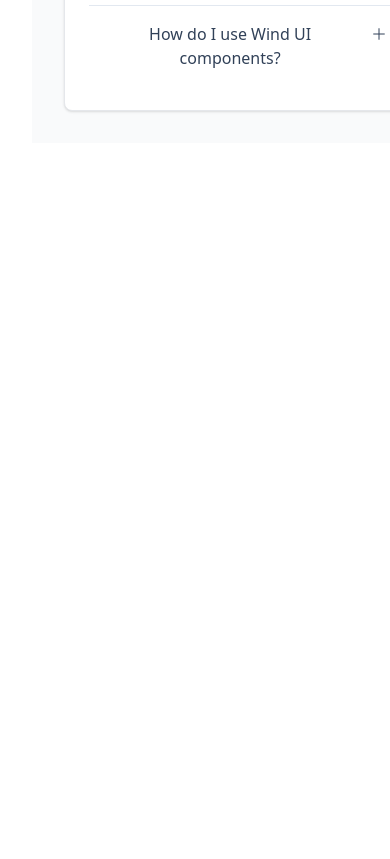
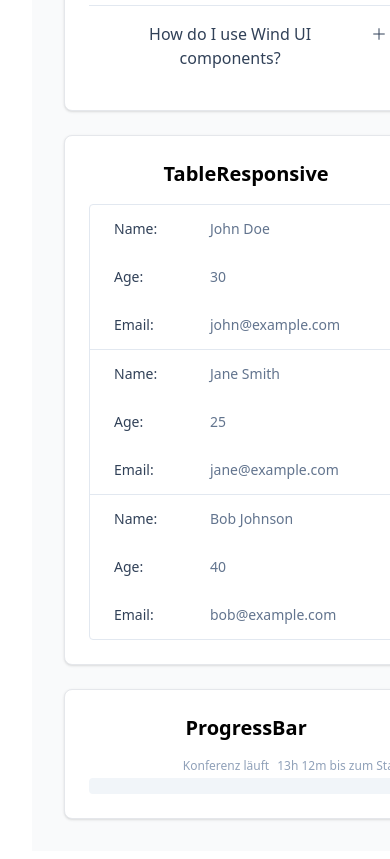
Before and after one commit to marcohoegen/TWP_KonferenzTool, a React app in the folder frontend/: page /componentshowcase in a window 390 px wide. Shown: the part 4120-4979 px from the top of the page. Before the commit the page ends 4295 px from the top, so only its background shows below. Built offline with nearby package versions, Linux system fonts and the light colour scheme; the HTML template or start-up script is replaced by a standard one.

Commit message:
added ProgressBar and TableResponsive and minor fixes for InputDatePicker

```diff
--- a/frontend/src/common/InputDatePicker.tsx
+++ b/frontend/src/common/InputDatePicker.tsx
@@ -1,5 +1,5 @@
 import { useState, useRef, type ChangeEvent } from "react";
-import CalendarIcon from "../assets/calendarIcon.svg";
+import calendarIcon from "../assets/calendarIcon.svg";
 
 interface InputDatePickerProps {
   id: string;
@@ -26,8 +26,8 @@
   };
 
   const handleIconClick = () => {
-    inputRef.current?.showPicker?.(); // moderne Browser: öffnet das native Picker-Popup
-    inputRef.current?.focus();         // Fallback: focus
+    inputRef.current?.showPicker?.();
+    inputRef.current?.focus();
   };
 
   return (
@@ -56,7 +56,7 @@
         className="absolute right-2 top-2.5 h-5 w-5 cursor-pointer"
         onClick={handleIconClick}
       >
-        <img src={CalendarIcon} alt="Calendar" />
+        <img src={calendarIcon} alt="Calendar" />
       </div>
 
       {helperText && (
--- /dev/null
+++ b/frontend/src/common/ProgressBar.tsx
@@ -0,0 +1,103 @@
+import { useEffect, useState } from "react";
+
+/*
+    <ProgressBar
+      startTime="2025-01-01T10:00:00Z"
+      endTime="2025-01-01T12:00:00Z"
+      label="Konferenz läuft"
+      direction="fill"   // oder "empty"
+    />
+*/
+
+interface ProgressBarProps {
+  startTime: string;
+  endTime: string;
+  label?: string;
+  direction?: "fill" | "empty";
+}
+
+export default function ProgressBar({
+  startTime,
+  endTime,
+  label = "",
+  direction = "fill"
+}: ProgressBarProps) {
+
+  const [progress, setProgress] = useState(0);
+  const [remainingText, setRemainingText] = useState("");
+
+  useEffect(() => {
+    const start = new Date(startTime).getTime();
+    const end = new Date(endTime).getTime();
+
+    const update = () => {
+      const now = Date.now();
+
+
+      if (now < start) {
+        setProgress(0);
+        const secondsUntilStart = Math.floor((start - now) / 1000);
+        setRemainingText(formatTime(secondsUntilStart) + " bis zum Start");
+        return;
+      }
+
+      if (now >= end) {
+        setProgress(direction === "fill" ? 100 : 0);
+        setRemainingText("Beendet");
+        return;
+      }
+
+      const total = end - start;
+      const elapsed = now - start;
+      const percent = Math.min(100, Math.max(0, (elapsed / total) * 100));
+      const displayProgress = direction === "fill" ? percent : 100 - percent;
+
+      setProgress(displayProgress);
+
+      const remainingSeconds = Math.floor((end - now) / 1000);
+
+      setRemainingText(
+        formatTime(remainingSeconds) +
+          (direction === "fill" ? "verbleibend" : "verbleibend")
+      );
+    };
+
+    update();
+    const timer = setInterval(update, 1000);
+    return () => clearInterval(timer);
+
+  }, [startTime, endTime, direction]);
+
+  return (
+    <div className="relative w-full">
+      <label className="mb-1 block text-right text-xs text-slate-400">
+        {label && <span className="mr-2">{label}</span>}
+        {remainingText}
+      </label>
+
+      <progress
+        max={100}
+        value={progress}
+        className="block w-full overflow-hidden rounded bg-slate-100
+                   [&::-webkit-progress-bar]:bg-slate-100
+                   [&::-webkit-progress-value]:bg-emerald-500
+                   [&::-moz-progress-bar]:bg-emerald-500"
+      >
+        {Math.floor(progress)}%
+      </progress>
+    </div>
+  );
+}
+
+// Das eventuell noch außerhalb erstellen als Standardfunktion
+function formatTime(seconds: number): string {
+  if (seconds <= 0) return "0s";
+
+  const h = Math.floor(seconds / 3600);
+  const m = Math.floor((seconds % 3600) / 60);
+  const s = seconds % 60;
+
+  if (h > 0) return `${h}h ${m}m`;
+  if (m > 0) return `${m}m ${s}s`;
+  return `${s}s`;
+}
--- /dev/null
+++ b/frontend/src/common/TableResponsive.tsx
@@ -0,0 +1,63 @@
+{/*
+    PASST SICH LEIDER NOCH NICHT GUT AN BEI MITTLERER BREITE;
+    BESONDERS GUT ALLERDINGS BEI GROSS UND SEHR KLEIN;
+*/}
+
+
+interface Column {
+  key: string;
+  label: string;
+}
+
+interface Row {
+  [key: string]: string;
+}
+
+interface TableResponsiveProps {
+  columns: Column[];
+  data: Row[];
+}
+
+export default function TableResponsive({ columns, data }: TableResponsiveProps) {
+  return (
+    <table className="w-full text-left border border-separate rounded border-slate-200" cellSpacing={0}>
+      <thead className="hidden sm:table-header-group">
+        <tr>
+          {columns.map((col) => (
+            <th
+              key={col.key}
+              className="h-12 px-6 text-sm font-medium border-l first:border-l-0 bg-slate-100 text-slate-700"
+            >
+              {col.label}
+            </th>
+          ))}
+        </tr>
+      </thead>
+
+      <tbody>
+        {data.map((row, rowIndex) => (
+          <tr
+            key={rowIndex}
+            className="block border-b sm:table-row last:border-b-0 border-slate-200 sm:border-none"
+          >
+            {columns.map((col) => (
+              <td
+                key={col.key}
+                data-th={col.label}
+                className="
+                  before:w-24 before:inline-block before:font-medium before:text-slate-700
+                  before:content-[attr(data-th)':'] sm:before:content-none
+                  flex items-center sm:table-cell
+                  h-12 px-6 text-sm sm:border-t sm:border-l first:border-l-0
+                  border-slate-200 text-slate-500
+                "
+              >
+                {row[col.key]}
+              </td>
+            ))}
+          </tr>
+        ))}
+      </tbody>
+    </table>
+  );
+}
--- a/frontend/src/pages/ComponentShowcase.tsx
+++ b/frontend/src/pages/ComponentShowcase.tsx
@@ -17,6 +17,8 @@
 import SelectFieldMenu from "../common/SelectFieldMenu";
 import InputFieldTime from "../components/InputFieldTime";
 import AccordionBasic from "../common/AccordionBasic";
+import TableResponsive from "../common/TableResponsive";
+import ProgressBar from "../common/ProgressBar";
 const ComponentShowCase = () => {
   return (
     <div className="flex flex-col items-center justify-center min-h-screen bg-white">
@@ -163,6 +165,34 @@
               ]}
           />
           </div>
+
+          <div className="p-6 bg-white border border-gray-200 rounded-lg shadow-sm">
+            <h3 className="text-xl font-semibold mb-4">TableResponsive</h3>
+
+            <TableResponsive
+              columns={[
+                { key: "name", label: "Name" },
+                { key: "age", label: "Age" },
+                { key: "email", label: "Email" },
+              ]}
+              data={[
+                { name: "John Doe", age: "30", email: "john@example.com" },
+                { name: "Jane Smith", age: "25", email: "jane@example.com" },
+                { name: "Bob Johnson", age: "40", email: "bob@example.com" },
+              ]}
+            />
+          </div>
+
+          <div className="p-6 bg-white border border-gray-200 rounded-lg shadow-sm">
+            <h3 className="text-xl font-semibold mb-4">ProgressBar</h3>
+
+            <ProgressBar
+            startTime="2025-11-13T21:20:00Z"
+            endTime="2025-11-13T22:00:00Z"
+            label="Konferenz läuft"
+            direction="fill"
+            />
+          </div>
         </div>
       </section>
     </div>
```
